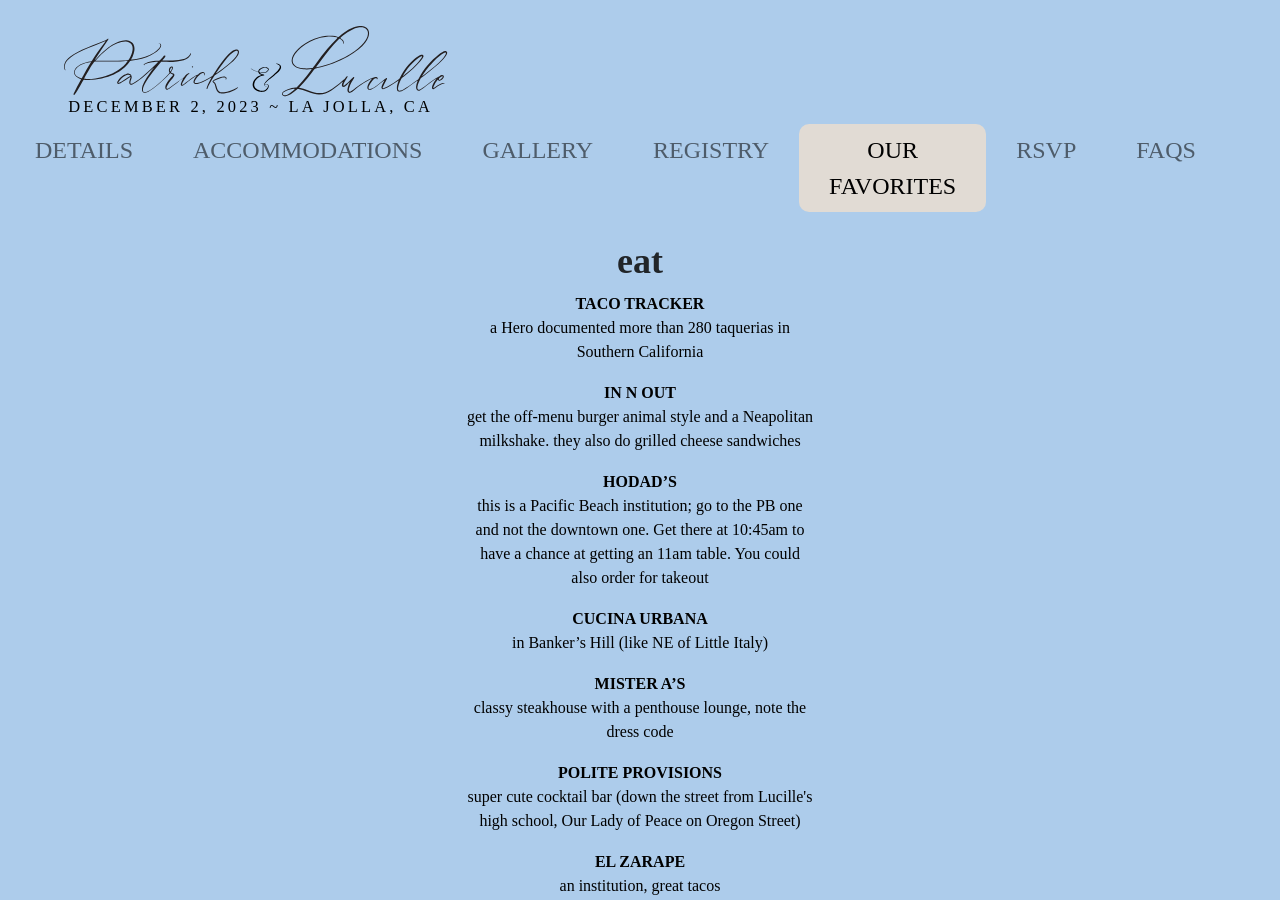
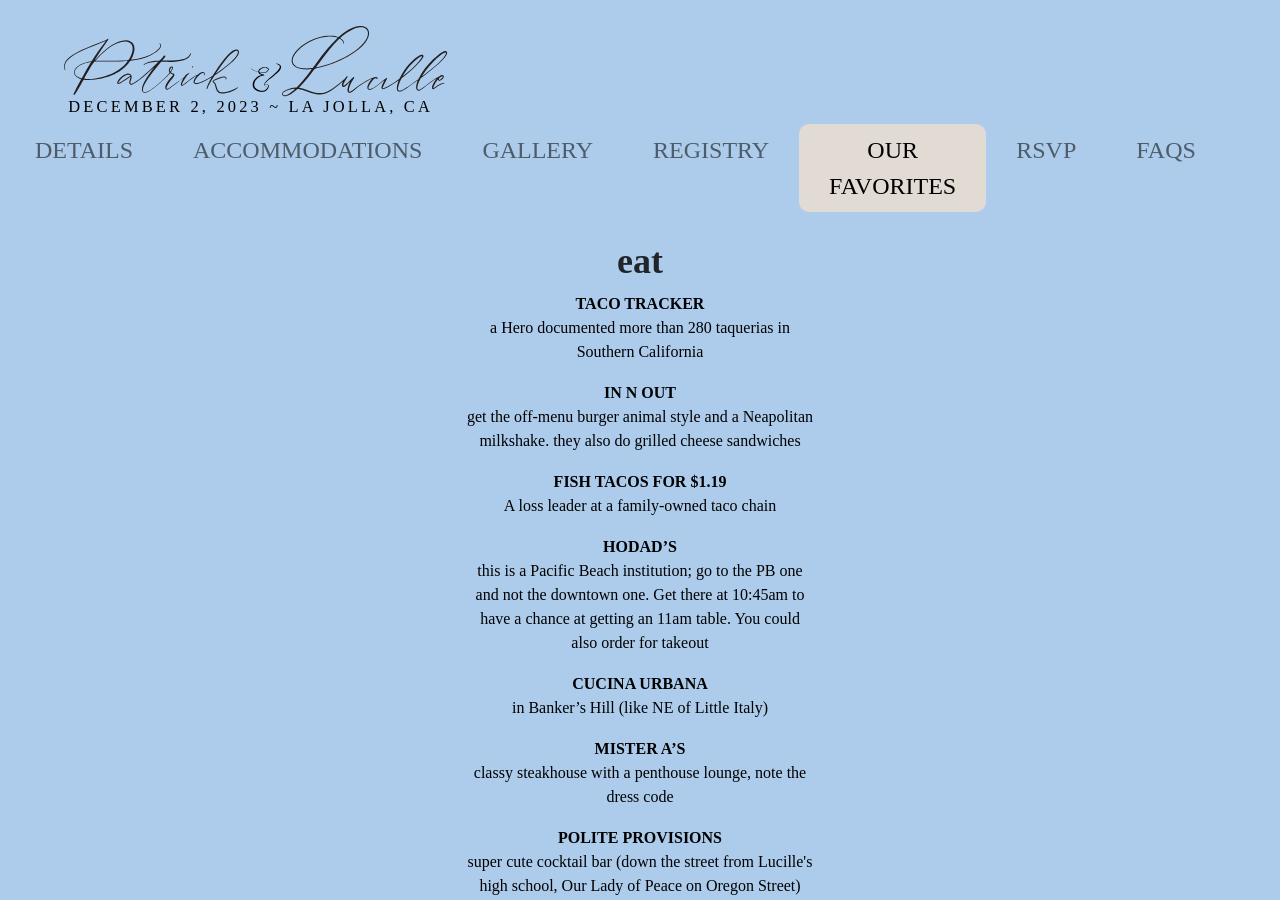
Before and after one commit to youandmia/youandmia.github.io, a Jekyll site: the page built from favorites.md, in a window 1280 px wide and 900 px high. Built offline with Jekyll 4.4.1, drawn with Linux system fonts in a browser that asks for light colours; nearby versions of some CDN libraries; some web fonts are replaced.

Commit message:
Update favorites.yml
add fish tacos

```diff
--- a/_data/favorites.yml
+++ b/_data/favorites.yml
@@ -7,6 +7,10 @@
      - name: In N Out
        descr: get the off-menu burger animal style and a Neapolitan milkshake. they also do grilled cheese sandwiches
        link: https://www.in-n-out.com/
+
+     - name: Fish tacos for $1.19
+       descr: A loss leader at a family-owned taco chain
+       link: https://laist.com/news/food/cheap-fish-tacos-in-san-diego-we-investigate
 
      - name: Hodad’s
        descr: this is a Pacific Beach institution; go to the PB one and not the downtown one. Get there at 10:45am to have a chance at getting an 11am table. You could also order for takeout
```
